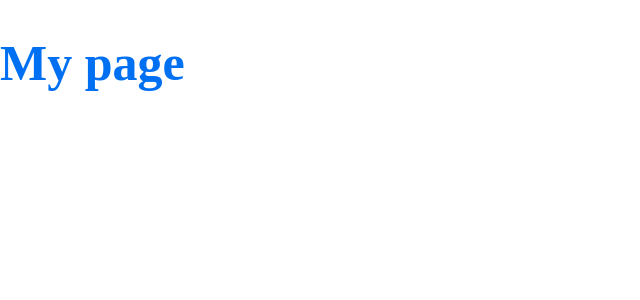
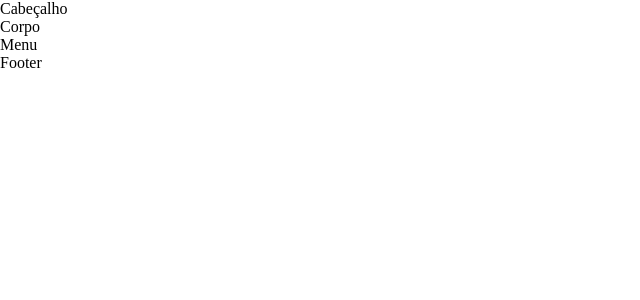
Before and after one commit to fernandoadriano/portfolio, a Next.js app: page / in a window 1280 px wide. Shown: the top 300 px of the page, without its empty margins (0-640 px from the left). Built offline with nearby package versions, Linux system fonts and the light colour scheme.

Commit message:
Versão base com ajustes nos js para Lint

```diff
--- a/package.json
+++ b/package.json
@@ -8,6 +8,7 @@
   },
   "dependencies": {
     "next": "latest",
+    "prop-types": "^15.7.2",
     "react": "^17.0.1",
     "react-dom": "^17.0.1",
     "react-is": "^17.0.1",
--- a/pages/_app.js
+++ b/pages/_app.js
@@ -1,4 +1,7 @@
-import { createGlobalStyle, ThemeProvider } from 'styled-components'
+/* eslint-disable react/jsx-props-no-spreading */
+import React from 'react';
+import { createGlobalStyle, ThemeProvider } from 'styled-components';
+import PropType from 'prop-types';
 
 const GlobalStyle = createGlobalStyle`
   body {
@@ -6,21 +9,26 @@ const GlobalStyle = createGlobalStyle`
     padding: 0;
     box-sizing: border-box;
   }
-`
+`;
 
 const theme = {
   colors: {
     primary: '#0070f3',
   },
-}
+};
 
 export default function App({ Component, pageProps }) {
   return (
     <>
-      <GlobalStyle />
       <ThemeProvider theme={theme}>
+        <GlobalStyle />
         <Component {...pageProps} />
       </ThemeProvider>
     </>
-  )
+  );
 }
+
+App.propTypes = {
+  Component: PropType.node.isRequired,
+  pageProps: PropType.node.isRequired,
+}
--- a/pages/index.js
+++ b/pages/index.js
@@ -1,10 +1,12 @@
-import styled from 'styled-components'
-
-const Title = styled.h1`
-  font-size: 50px;
-  color: ${({ theme }) => theme.colors.primary};
-`
+import React from 'react';
 
 export default function Home() {
-  return <Title>My page</Title>
+  return (
+    <div>
+      <section>Cabeçalho</section>
+      <section>Corpo</section>
+      <section>Menu</section>
+      <section>Footer</section>
+    </div>
+  );
 }
```
Also changed, not shown: pages/_document.js (+12 -12 lines), .eslintrc.js.
